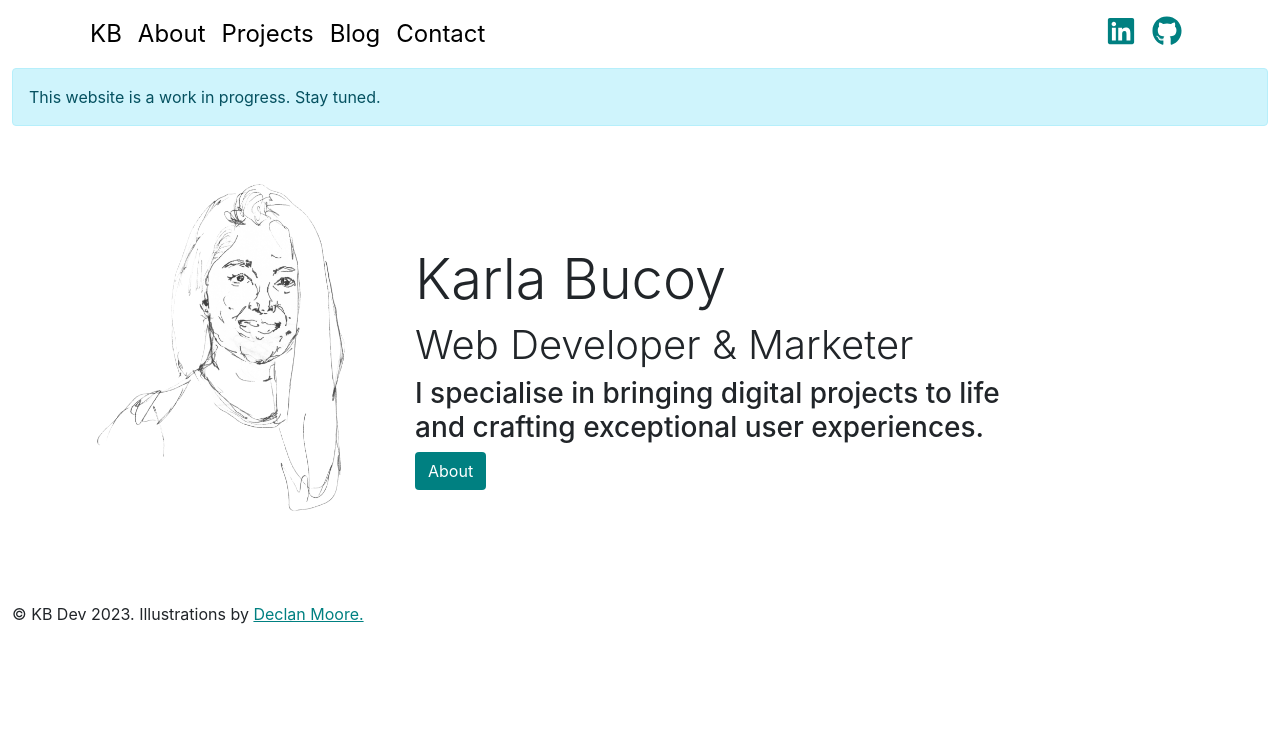
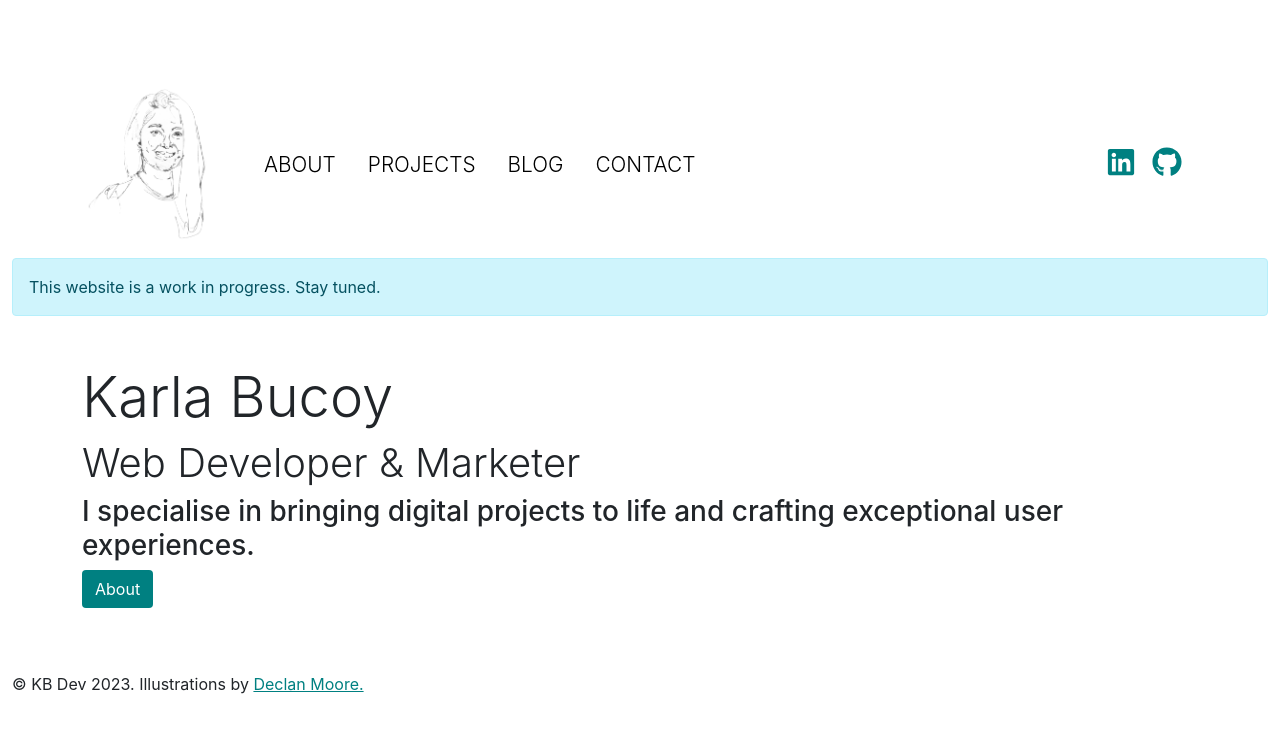
Before and after one commit to KarlaB3/portfolio, a React (Create React App) app: page / in a window 1280 px wide. Shown: the top 732 px of the page. Built offline with nearby package versions, Linux system fonts and the light colour scheme.

Commit message:
refactor: home page styling and navbar brand

```diff
--- a/public/custom.css
+++ b/public/custom.css
@@ -1,7 +1,13 @@
+/* navbar styling */
+#header {
+  padding-top: 5em;
+  font-weight: 300;
+}
+
 /* nav link styling */
 .nav-link {
   color: black;
-  font-size: 1.5em;
+  font-size: 1.3em;
 }
 
 .nav-link:hover {
@@ -13,21 +19,22 @@
 }
 
 /* header and footer image styling */
-#headerImage {
-  height: 3em;
-  width: 3em;
+#profileImage {
+  height: 8em;
+  width: 7.5em;
 }
 
-#footerImage {
+#socialImage {
   height: 1.5em;
   width: 1.5em;
   color: #008081;
 }
 
-#footerImage:hover {
+#socialImage:hover {
     color: #00b5b5;
 }
 
+/* navbar toggler styling */
 .navbar-toggler {
     background-color: #008081;
     color: #ffffff;
--- a/src/components/NavFooter.jsx
+++ b/src/components/NavFooter.jsx
@@ -1,6 +1,6 @@
 export const NavFooter = () => {
   return (
-    <nav className="navbar navbar-expand-lg">
+    <nav className="navbar navbar-expand-lg" id="footer">
       <div className="container-xxl">
         <p className="navbar-text" id="footer-text">© KB Dev 2023. Illustrations by <a href="https://www.declanmooreart.com/">Declan Moore.</a></p>
       </div>
--- a/src/components/NavHeader.jsx
+++ b/src/components/NavHeader.jsx
@@ -1,29 +1,32 @@
+import profile from '../Images/profile-img.png'
 import { FontAwesomeIcon } from '@fortawesome/react-fontawesome'
 import { faLinkedin } from '@fortawesome/free-brands-svg-icons'
 import { faGithub} from '@fortawesome/free-brands-svg-icons'
 
 export const NavHeader = () => {
 	return (
-		<nav className="navbar navbar-expand-lg">
+		<nav className="navbar navbar-expand-lg" id="header">
 			<div className="container-sm">
+				<a className="navbar-brand" target="_blank" rel="noreferrer" href='/'>
+					<img src={profile} alt="Profile image" id="profileImage" />
+				</a>
 				<button className="navbar-toggler" type="button" data-bs-toggle="collapse" data-bs-target="#navbarToggler">
 					<span className="navbar-toggler-icon">Menu</span>
 				</button>
 				<div className="collapse navbar-collapse" id="navbarToggler">
 					<div className="navbar-nav">
-						<a className="nav-link" href="/">KB</a>
-						<a className="nav-link" href="/about">About</a>
-						<a className="nav-link" href="/projects">Projects</a>
-						<a className="nav-link" href="/blogs">Blog</a>
-						<a className="nav-link" href="/Contact">Contact</a>
+						<a className="nav-link px-3" href="/about">ABOUT</a>
+						<a className="nav-link px-3" href="/projects">PROJECTS</a>
+						<a className="nav-link px-3" href="/blogs">BLOG</a>
+						<a className="nav-link px-3" href="/Contact">CONTACT</a>
 					</div>
 				</div>
 				<div className="d-inline-flex">
 					<a className="navbar-brand" target="_blank" rel="noreferrer" href="https://www.linkedin.com/in/karla-bucoy/">
-						<FontAwesomeIcon icon={faLinkedin} id="footerImage" alt="LinkedIn profile" />
+						<FontAwesomeIcon icon={faLinkedin} id="socialImage" alt="LinkedIn profile" />
 					</a>
 					<a className="navbar-brand" target="_blank" rel="noreferrer" href="https://github.com/KarlaB3">
-						<FontAwesomeIcon icon={faGithub} id="footerImage" alt="GitHub profile" />
+						<FontAwesomeIcon icon={faGithub} id="socialImage" alt="GitHub profile" />
 					</a>
 				</div>
       </div>
--- a/src/pages/HomePage.jsx
+++ b/src/pages/HomePage.jsx
@@ -8,20 +8,12 @@ export function HomePage(props) {
         This website is a work in progress. Stay tuned.
       </div>
       <div className="container my-5">
-        <div className="row">
-          <div className="col-lg-3">
-            <img className="img-home" id="profile-img-home" src={profile} alt="Profile"/>
-          </div>
-          <div className="col-lg-8">
-            <div className="p-5 mt-4">
+
               <h2 className="display-4">Karla Bucoy</h2>
               <h3 className="display-6">Web Developer & Marketer</h3>
               <h3 className="display-7">I specialise in bringing digital projects to life and crafting exceptional user experiences.</h3>
               <AboutButton />
             </div>
           </div>
-        </div>
-      </div>
-    </div>
     );
 };
```
Also changed, not shown: src/Images/kb-logo.png (deleted).
